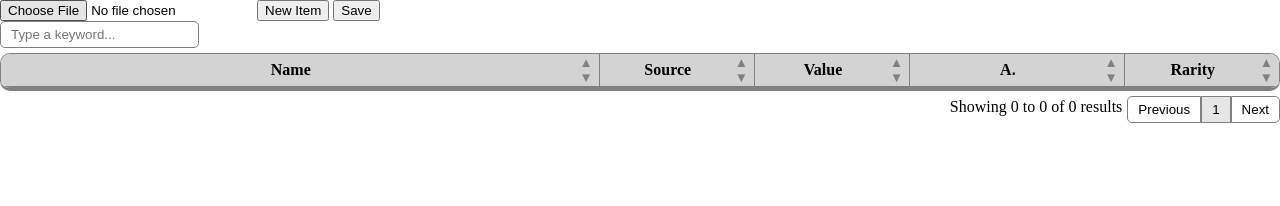
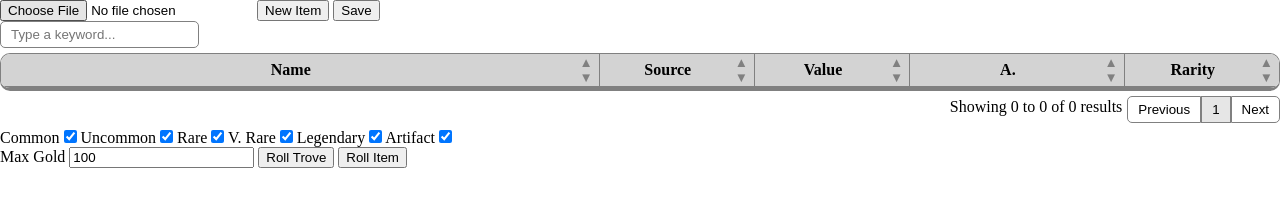
Before and after one commit to zyzaya/z5etrove, a website built with Vite: page index.html in a window 1280 px wide. Built offline with nearby package versions, Linux system fonts and the light colour scheme.

Commit message:
create display for trove settings

```diff
--- a/index.html
+++ b/index.html
@@ -12,6 +12,26 @@
     <button id="save">Save</button>
     <div id="zgrid_container"></div>
     <div id="detail_container"></div>
+    <div id="trove_container">
+      <div class="rarities">
+        <label for="common">Common</label>
+        <input type="checkbox" name="common" id="common" checked>
+        <label for="uncommon">Uncommon</label>
+        <input type="checkbox" name="uncommon" id="uncommon" checked>
+        <label for="rare">Rare</label>
+        <input type="checkbox" name="rare" id="rare" checked>
+        <label for="very rare">V. Rare</label>
+        <input type="checkbox" name="very rare" id="very rare" checked>
+        <label for="legendary">Legendary</label>
+        <input type="checkbox" name="legendary" id="legendary" checked>
+        <label for="artifact">Artifact</label>
+        <input type="checkbox" name="artifact" id="artifact" checked>
+      </div>
+      <label for="max gold">Max Gold</label>
+      <input type="number" name="max gold" id="max gold" value="100">
+      <button id="roll_trove">Roll Trove</button>
+      <button id="roll_item">Roll Item</button>
+    </div>
     <script type="module" src="/src/main.ts"></script>
   </body>
 </html>
```
Also changed, not shown: src/Trove.ts (added, +13 -0 lines).
